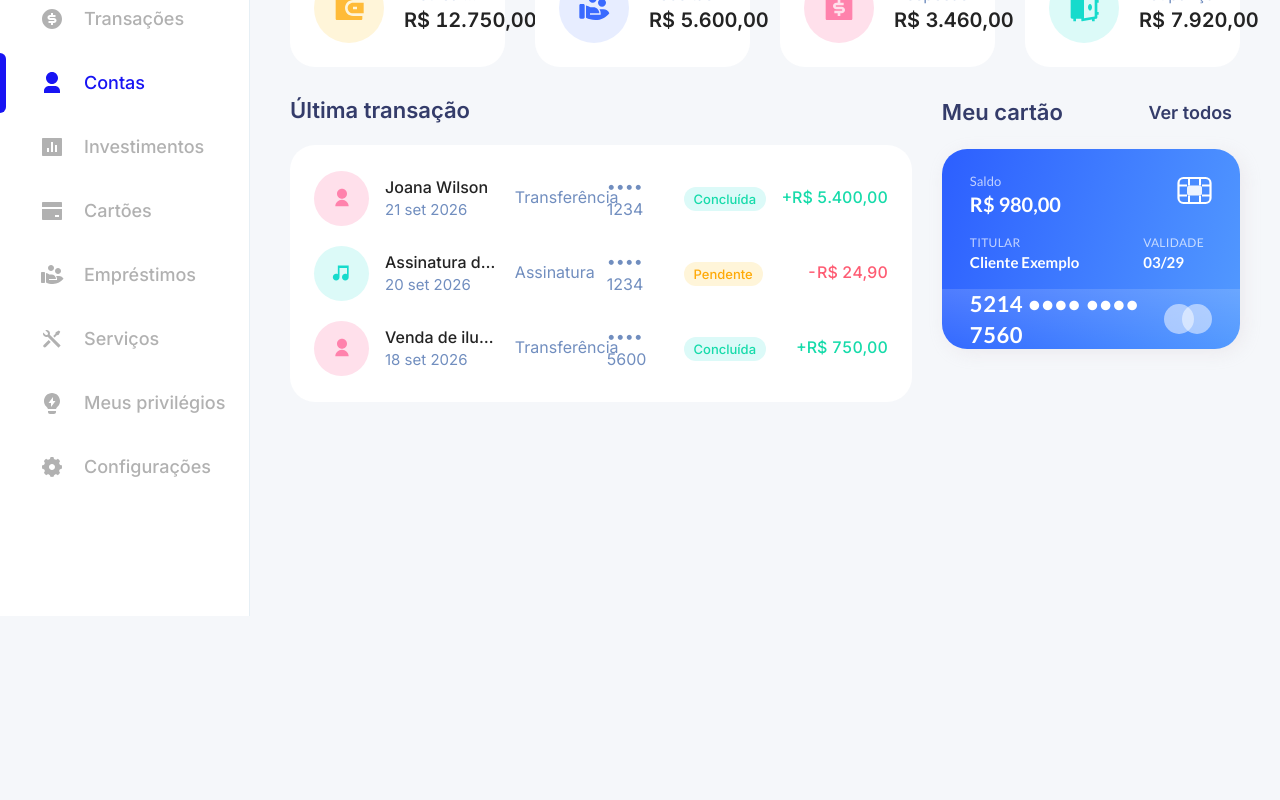
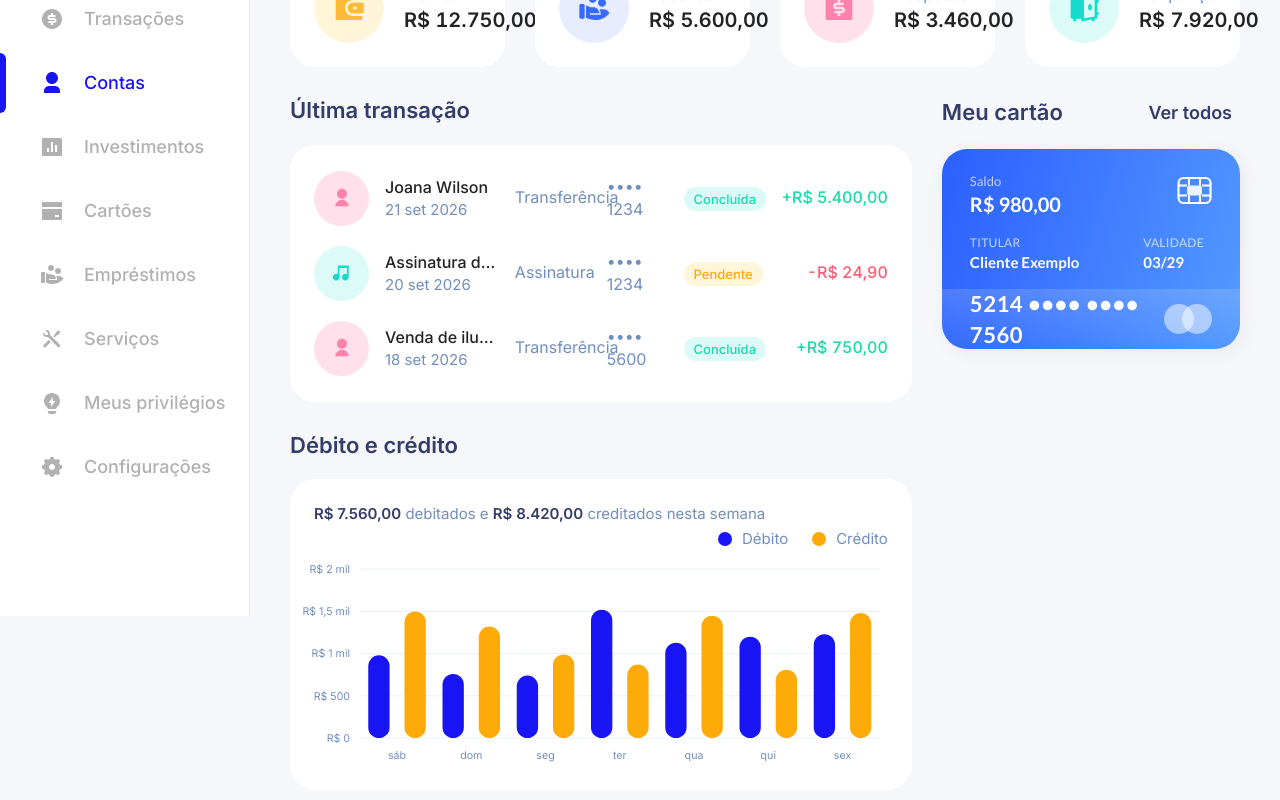
Before and after one commit to VictorNascimento14/Vitalbank, a Next.js app: page /contas in a window 1280 px wide. Shown: the part 184-984 px from the top of the page. Before the commit the page ends 800 px from the top, so only its background shows below. Built offline with nearby package versions, Linux system fonts and the light colour scheme.

Commit message:
feat(contas): Débito e crédito da semana, com o total de cada lado (#106)

```diff
--- a/src/app/(painel)/contas/page.tsx
+++ b/src/app/(painel)/contas/page.tsx
@@ -1,10 +1,16 @@
-import { listarCartoes, listarTransacoes, resumoDaConta } from "@/dados";
+import { debitoECredito, listarCartoes, listarTransacoes, resumoDaConta } from "@/dados";
+import { DebitoECredito } from "@/telas/contas/DebitoECredito";
 import { MeuCartao } from "@/telas/contas/MeuCartao";
 import { ResumoDaConta } from "@/telas/contas/ResumoDaConta";
 import { UltimaTransacao } from "@/telas/contas/UltimaTransacao";
 
 export default async function Contas() {
-  const [resumo, transacoes, cartoes] = await Promise.all([resumoDaConta(), listarTransacoes(), listarCartoes()]);
+  const [resumo, transacoes, cartoes, semana] = await Promise.all([
+    resumoDaConta(),
+    listarTransacoes(),
+    listarCartoes(),
+    debitoECredito(),
+  ]);
   const emDestaque = cartoes.find((c) => c.variante === "azul") ?? cartoes[0];
   // as três mais recentes que não são entrada de salário ou depósito: as que a pessoa confere
   const ultimas = transacoes.filter((t) => t.categoria !== "deposito" && t.categoria !== "salario").slice(1, 4);
@@ -13,6 +19,7 @@ export default async function Contas() {
       <ResumoDaConta resumo={resumo} />
       <UltimaTransacao transacoes={ultimas} />
       <MeuCartao cartao={emDestaque} />
+      <DebitoECredito dias={semana} />
     </div>
   );
 }
--- a/src/dados/index.ts
+++ b/src/dados/index.ts
@@ -6,6 +6,7 @@ import { ATIVIDADE_SEMANAL } from "./sementes/atividade";
 import { CARTOES } from "./sementes/cartoes";
 import { RESUMO_DA_CONTA } from "./sementes/conta";
 import { CONTATOS } from "./sementes/contatos";
+import { DEBITO_E_CREDITO } from "./sementes/debitoCredito";
 import { DESPESAS_POR_CATEGORIA } from "./sementes/despesas";
 import { DESPESAS_MENSAIS } from "./sementes/despesasMensais";
 import { HISTORICO_DE_SALDO } from "./sementes/saldo";
@@ -48,3 +49,8 @@ export async function despesasMensais() {
 export async function resumoDaConta() {
   return RESUMO_DA_CONTA;
 }
+
+/** Débitos e créditos por dia, últimos 7 dias. */
+export async function debitoECredito() {
+  return DEBITO_E_CREDITO;
+}
--- /dev/null
+++ b/src/dados/sementes/debitoCredito.ts
@@ -0,0 +1,12 @@
+import type { DiaISO } from "@/dominio/datas";
+
+/** Débitos e créditos por dia da semana, em centavos (kit: "Debit & Credit Overview"). */
+export const DEBITO_E_CREDITO: readonly { dia: DiaISO; debito: number; credito: number }[] = [
+  { dia: "2026-09-26", debito: 98000, credito: 150000 },
+  { dia: "2026-09-27", debito: 76000, credito: 132000 },
+  { dia: "2026-09-28", debito: 74000, credito: 99000 },
+  { dia: "2026-09-29", debito: 152000, credito: 87000 },
+  { dia: "2026-09-30", debito: 113000, credito: 145000 },
+  { dia: "2026-10-01", debito: 120000, credito: 81000 },
+  { dia: "2026-10-02", debito: 123000, credito: 148000 },
+];
--- /dev/null
+++ b/src/telas/contas/DebitoECredito.tsx
@@ -0,0 +1,32 @@
+import type { debitoECredito } from "@/dados";
+import { diaDaSemanaCurto } from "@/dominio/datas";
+import { formatarMoeda, somarCentavos } from "@/dominio/dinheiro";
+import { Bloco, GraficoDeBarras, TituloDeSecao } from "@/ui";
+
+type Dados = Awaited<ReturnType<typeof debitoECredito>>;
+
+export function DebitoECredito({ dias }: { dias: Dados }) {
+  const debitado = somarCentavos(dias.map((d) => d.debito));
+  const creditado = somarCentavos(dias.map((d) => d.credito));
+  return (
+    <section aria-labelledby="debito-e-credito" className="flex flex-col">
+      <TituloDeSecao id="debito-e-credito">Débito e crédito</TituloDeSecao>
+      <Bloco className="flex-1">
+        <p className="mb-1 text-legenda text-tinta-suave md:text-rotulo">
+          <strong className="font-semibold text-tinta">{formatarMoeda(debitado)}</strong> debitados e{" "}
+          <strong className="font-semibold text-tinta">{formatarMoeda(creditado)}</strong> creditados nesta semana
+        </p>
+        <GraficoDeBarras
+          titulo="Débitos e créditos por dia, últimos 7 dias"
+          formato="moeda"
+          barra={26}
+          categorias={dias.map((d) => diaDaSemanaCurto(d.dia))}
+          series={[
+            { nome: "Débito", cor: "primaria", valores: dias.map((d) => d.debito) },
+            { nome: "Crédito", cor: "laranja", valores: dias.map((d) => d.credito) },
+          ]}
+        />
+      </Bloco>
+    </section>
+  );
+}
```
Also changed, not shown: 1 other file (tests, documents, lock files or other folders).
